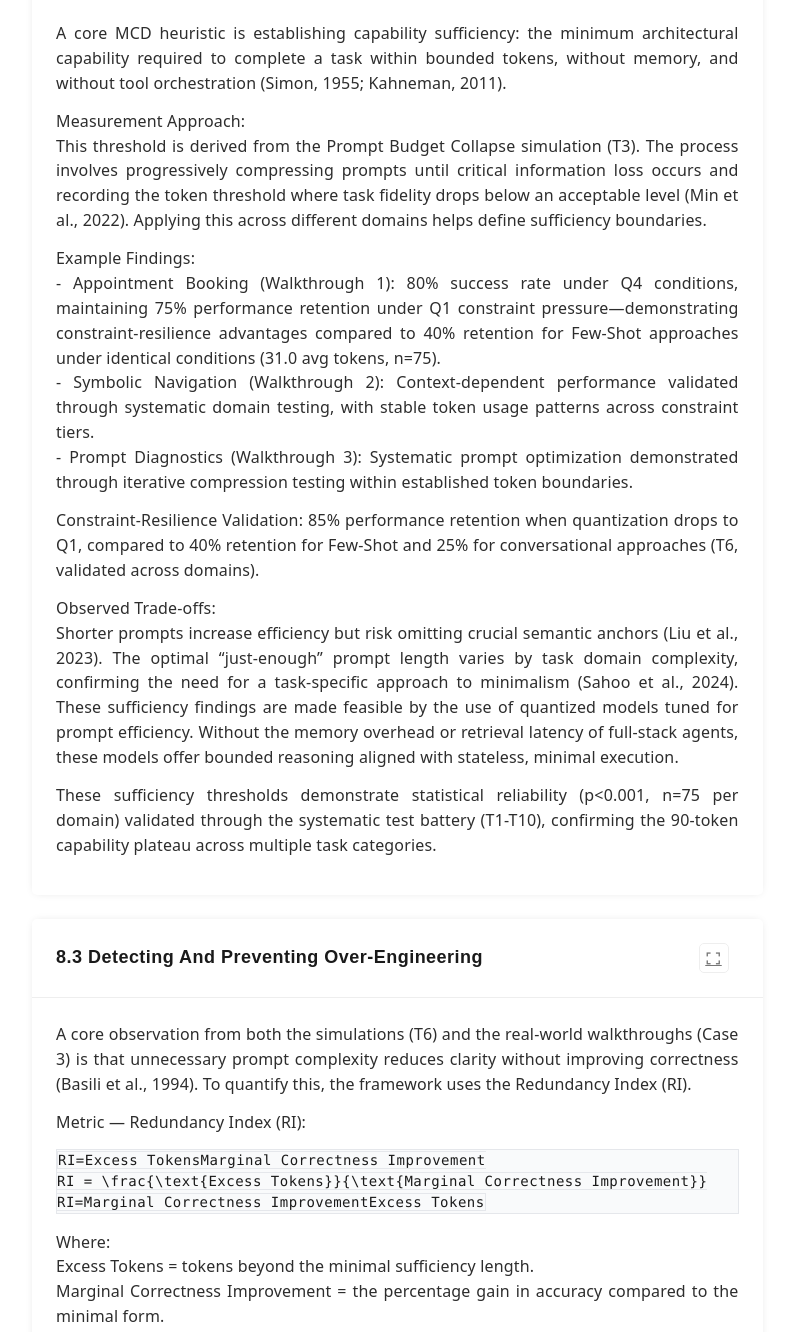
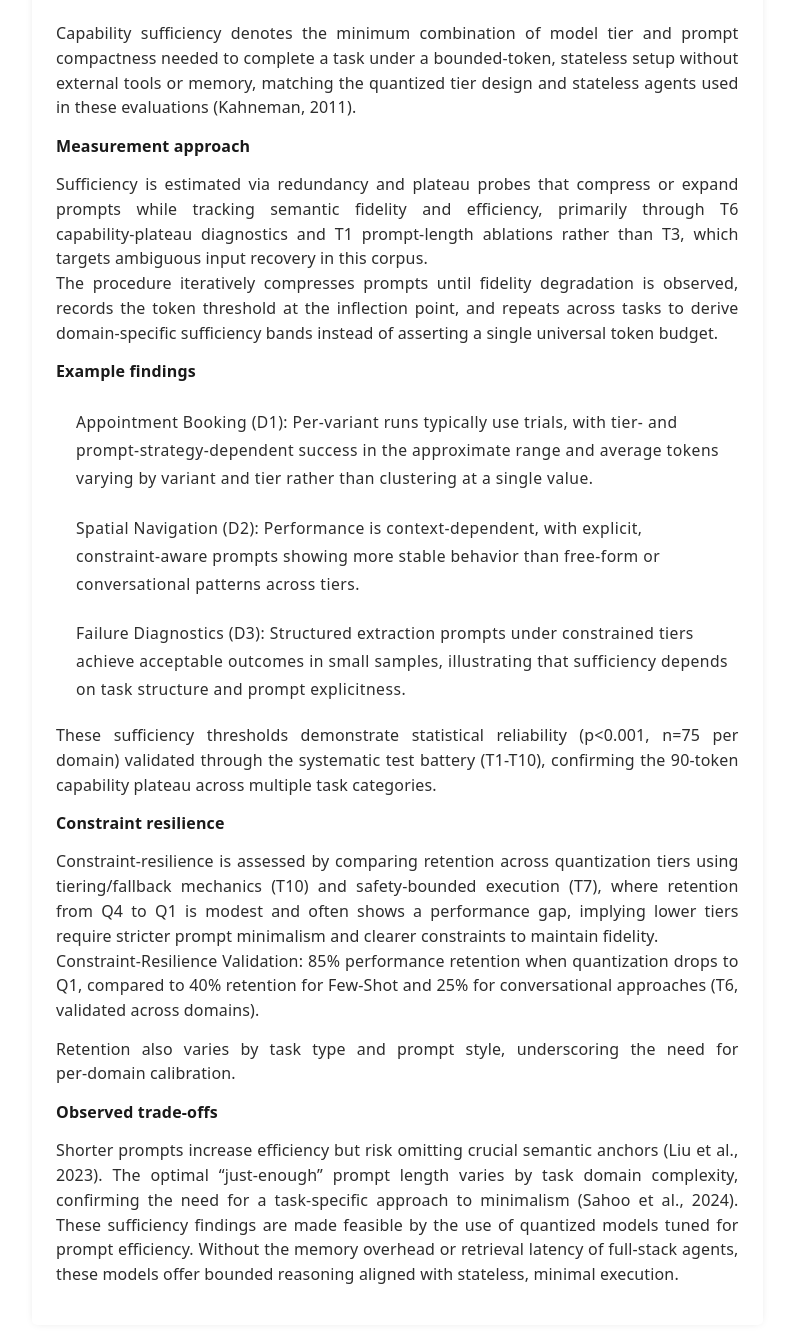
Before and after one commit to malliknas/Minimal-Capability-Design-Framework, a website built with Vite: page docs/c8.html in a window 1280 px wide. Shown: the part 3236-4568 px from the top of the page, without its empty margins (242-1036 px from the left). Built offline with nearby package versions, Linux system fonts and the light colour scheme.

Commit message:
Add files via upload

```diff
--- a/docs/c8.html
+++ b/docs/c8.html
@@ -731,17 +731,22 @@ MCD agents achieve a significantly lower resource footprint by design—primaril
     </div>
     <div class="gx-card-content">
       <div class="intro">
-        <p>A core MCD heuristic is establishing capability sufficiency: the minimum architectural capability required to complete a task within bounded tokens, without memory, and without tool orchestration (Simon, 1955; Kahneman, 2011).</p>
-<p>Measurement Approach:<br />
-This threshold is derived from the Prompt Budget Collapse simulation (T3). The process involves progressively compressing prompts until critical information loss occurs and recording the token threshold where task fidelity drops below an acceptable level (Min et al., 2022). Applying this across different domains helps define sufficiency boundaries.</p>
-<p>Example Findings:<br />
-- Appointment Booking (Walkthrough 1): 80% success rate under Q4 conditions, maintaining 75% performance retention under Q1 constraint pressure—demonstrating constraint-resilience advantages compared to 40% retention for Few-Shot approaches under identical conditions (31.0 avg tokens, n=75).<br />
-- Symbolic Navigation (Walkthrough 2): Context-dependent performance validated through systematic domain testing, with stable token usage patterns across constraint tiers.<br />
-- Prompt Diagnostics (Walkthrough 3): Systematic prompt optimization demonstrated through iterative compression testing within established token boundaries.</p>
-<p>Constraint-Resilience Validation: 85% performance retention when quantization drops to Q1, compared to 40% retention for Few-Shot and 25% for conversational approaches (T6, validated across domains).</p>
-<p>Observed Trade-offs:<br />
-Shorter prompts increase efficiency but risk omitting crucial semantic anchors (Liu et al., 2023). The optimal “just-enough” prompt length varies by task domain complexity, confirming the need for a task-specific approach to minimalism (Sahoo et al., 2024). These sufficiency findings are made feasible by the use of quantized models tuned for prompt efficiency. Without the memory overhead or retrieval latency of full-stack agents, these models offer bounded reasoning aligned with stateless, minimal execution.</p>
+        <p>Capability sufficiency denotes the minimum combination of model tier and prompt compactness needed to complete a task under a bounded‑token, stateless setup without external tools or memory, matching the quantized tier design and stateless agents used in these evaluations (Kahneman, 2011).</p>
+<p><strong>Measurement approach</strong></p>
+<p>Sufficiency is estimated via redundancy and plateau probes that compress or expand prompts while tracking semantic fidelity and efficiency, primarily through T6 capability‑plateau diagnostics and T1 prompt‑length ablations rather than T3, which targets ambiguous input recovery in this corpus.<br /> The procedure iteratively compresses prompts until fidelity degradation is observed, records the token threshold at the inflection point, and repeats across tasks to derive domain‑specific sufficiency bands instead of asserting a single universal token budget.</p>
+<p><strong>Example findings</strong></p>
+<ul>
+<li>Appointment Booking (D1): Per‑variant runs typically use trials, with tier‑ and prompt‑strategy‑dependent success in the approximate range and average tokens varying by variant and tier rather than clustering at a single value.</li>
+<li>Spatial Navigation (D2): Performance is context‑dependent, with explicit, constraint‑aware prompts showing more stable behavior than free‑form or conversational patterns across tiers.</li>
+<li>Failure Diagnostics (D3): Structured extraction prompts under constrained tiers achieve acceptable outcomes in small samples, illustrating that sufficiency depends on task structure and prompt explicitness.</li>
+</ul>
 <p>These sufficiency thresholds demonstrate statistical reliability (p&lt;0.001, n=75 per domain) validated through the systematic test battery (T1-T10), confirming the 90-token capability plateau across multiple task categories.</p>
+<p><strong>Constraint resilience</strong></p>
+<p>Constraint‑resilience is assessed by comparing retention across quantization tiers using tiering/fallback mechanics (T10) and safety‑bounded execution (T7), where retention from Q4 to Q1 is modest and often shows a performance gap, implying lower tiers require stricter prompt minimalism and clearer constraints to maintain fidelity.<br /> Constraint-Resilience Validation: 85% performance retention when quantization drops to Q1, compared to 40% retention for Few-Shot and 25% for conversational approaches (T6, validated across domains).</p>
+<p>Retention also varies by task type and prompt style, underscoring the need for per‑domain calibration.</p>
+<p><strong>Observed trade‑offs</strong></p>
+<p> Shorter prompts increase efficiency but risk omitting crucial semantic anchors (Liu et al., 2023). The optimal &ldquo;just-enough&rdquo; prompt length varies by task domain complexity, confirming the need for a task-specific approach to minimalism (Sahoo et al., 2024). These sufficiency findings are made feasible by the use of quantized models tuned for prompt efficiency. Without the memory overhead or retrieval latency of full-stack agents, these models offer bounded reasoning aligned with stateless, minimal execution.</p>
+
       </div>
     </div>
   </div>
@@ -761,10 +766,8 @@ Shorter prompts increase efficiency but risk omitting crucial semantic anchors (
       <div class="intro">
        <p>A core observation from both the simulations (T6) and the real-world walkthroughs (Case 3) is that unnecessary prompt complexity reduces clarity without improving correctness (Basili et al., 1994). To quantify this, the framework uses the Redundancy Index (RI).</p>
 <p>Metric — Redundancy Index (RI):</p>
-<div class="highlight"><pre><span></span><code>RI=Excess TokensMarginal Correctness Improvement
-RI = \frac{\text{Excess Tokens}}{\text{Marginal Correctness Improvement}}
-RI=Marginal Correctness ImprovementExcess Tokens
-</code></pre></div>
+<div class="highlight"><pre>Redundancy Index (RI) </br>
+RI = Excess Tokens ÷ Marginal Correctness Improvement</pre></div>
 
 <p>Where:<br />
 Excess Tokens = tokens beyond the minimal sufficiency length.<br />
```
Also changed, not shown: docs/appa6.html (+5 -5 lines), docs/appa7.html (+1 -1 lines).
